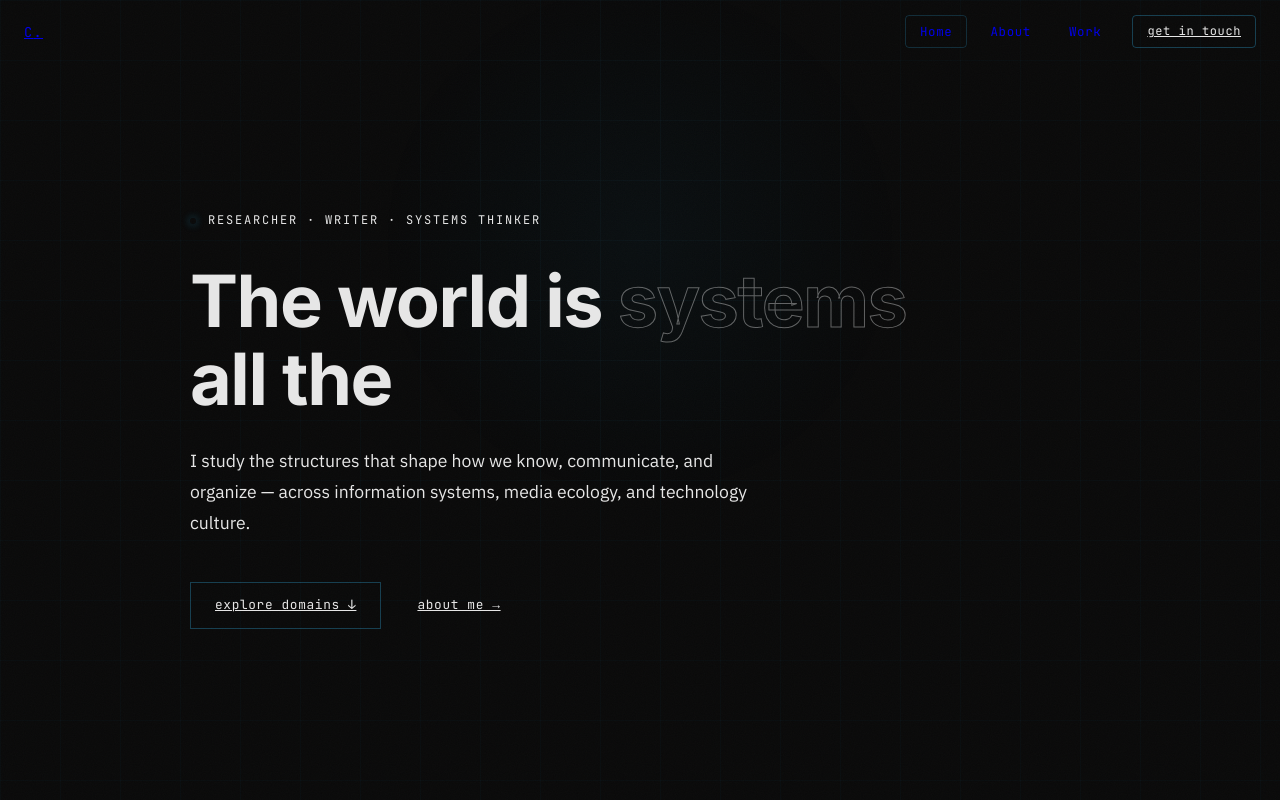
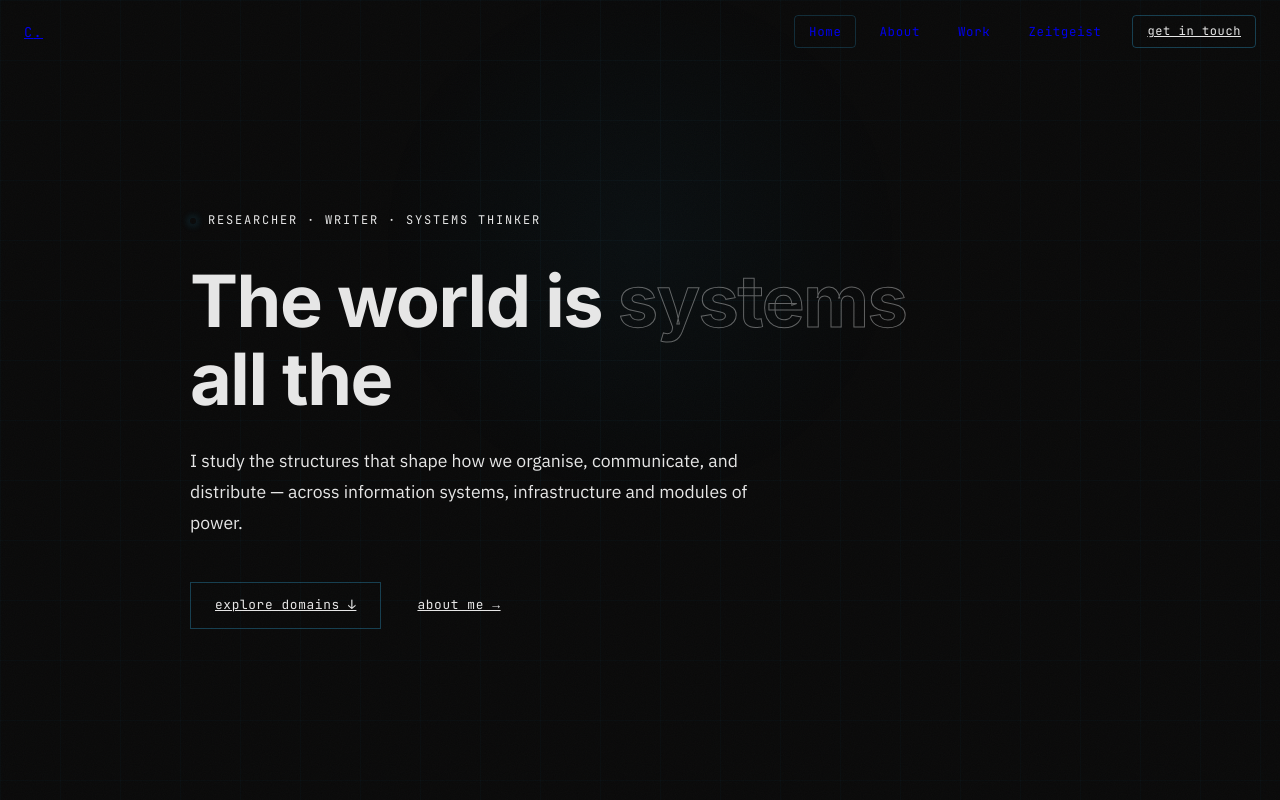
Before and after one commit to kneescars/cassiano-gobbet, a Next.js app: page / in a window 1280 px wide. Shown: the top 800 px of the page. Built offline with nearby package versions, Linux system fonts and the light colour scheme.

Commit message:
Changes to Navbar, updated self description

```diff
--- a/app/page.tsx
+++ b/app/page.tsx
@@ -167,9 +167,8 @@ export default function HomePage() {
               marginBottom: "44px",
             }}
           >
-            I study the structures that shape how we know, communicate, and
-            organize — across information systems, media ecology, and technology
-            culture.
+            I study the structures that shape how we organise, communicate, and
+            distribute — across information systems, infrastructure and modules of power.
           </p>
 
           {/* CTAs */}
--- a/components/Navbar.tsx
+++ b/components/Navbar.tsx
@@ -9,6 +9,7 @@ const NAV_LINKS = [
   { href: "/", label: "Home" },
   { href: "/about", label: "About" },
   { href: "/portfolio", label: "Work" },
+  { href: "https://zeitgeist.digital", label: "Zeitgeist", external: true },
 ];
 
 export default function Navbar() {
@@ -76,9 +77,8 @@ export default function Navbar() {
         className="desktop-nav"
       >
         {NAV_LINKS.map((link) => {
-          const isActive = pathname === link.href;
-          return (
-            <Link key={link.href} href={link.href}>
+          const isActive = !link.external && pathname === link.href;
+          const linkContent = (
             <span
               style={{
                 fontFamily: "var(--font-mono)",
@@ -112,6 +112,20 @@ export default function Navbar() {
             >
               {link.label}
             </span>
+          );
+
+          return link.external ? (
+            <a
+              key={link.href}
+              href={link.href}
+              target="_blank"
+              rel="noopener noreferrer"
+            >
+              {linkContent}
+            </a>
+          ) : (
+            <Link key={link.href} href={link.href}>
+              {linkContent}
             </Link>
           );
         })}
@@ -201,18 +215,14 @@ export default function Navbar() {
             gap: "12px",
           }}
         >
-          {NAV_LINKS.map((link) => (
-            <Link
-              key={link.href}
-              href={link.href}
-              onClick={() => setMenuOpen(false)}
-            >
+          {NAV_LINKS.map((link) => {
+            const label = (
               <span
                 style={{
                   fontFamily: "var(--font-mono)",
                   fontSize: "0.9rem",
                   color:
-                    pathname === link.href
+                    !link.external && pathname === link.href
                       ? "var(--accent)"
                       : "var(--text-muted)",
                   display: "block",
@@ -221,8 +231,28 @@ export default function Navbar() {
               >
                 {link.label}
               </span>
+            );
+
+            return link.external ? (
+              <a
+                key={link.href}
+                href={link.href}
+                target="_blank"
+                rel="noopener noreferrer"
+                onClick={() => setMenuOpen(false)}
+              >
+                {label}
+              </a>
+            ) : (
+              <Link
+                key={link.href}
+                href={link.href}
+                onClick={() => setMenuOpen(false)}
+              >
+                {label}
               </Link>
-          ))}
+            );
+          })}
         </div>
       )}
 
```
Lines whose indentation alone changed are shown as unchanged.
